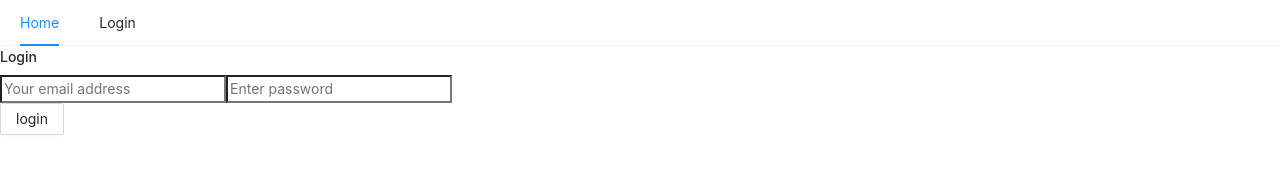
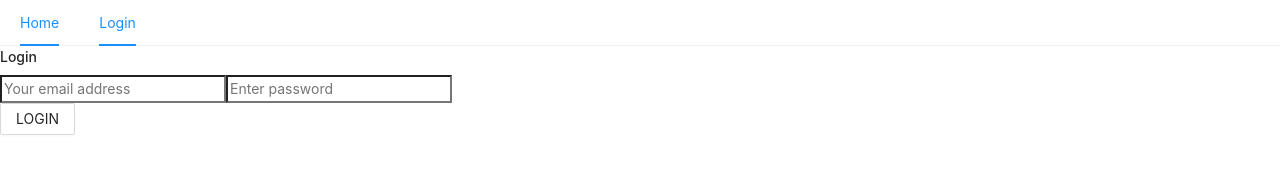
Before and after one commit to ejaycoleman/monitoring, a React (Create React App) app in the folder frontend/: page /login in a window 1280 px wide. Shown: the top 185 px of the page. Built offline with nearby package versions, Linux system fonts and the light colour scheme.

Commit message:
separate component

```diff
--- a/frontend/src/Login.js
+++ /dev/null
@@ -1,68 +0,0 @@
-import React, { Component } from 'react'
-
-import { Button } from 'antd';
-import { Mutation } from 'react-apollo'
-import gql from 'graphql-tag'
-
-const LOGIN_MUTATION = gql`
-  mutation LoginMutation($email: String!, $password: String!) {
-    login(email: $email, password: $password) {
-      token
-    }
-  }
-`
-
-class Login extends Component {
-  state = {
-    email: '',
-    password: '',
-  }
-
-  render() {
-    const { email, password } = this.state
-    return (
-      <div>
-        <h4 className="mv3">Login</h4>
-        <div className="flex flex-column">
-          <input
-            value={email}
-            onChange={e => this.setState({ email: e.target.value })}
-            type="text"
-            placeholder="Your email address"
-          />
-          <input
-            value={password}
-            onChange={e => this.setState({ password: e.target.value })}
-            type="password"
-            placeholder="Enter password"
-          />
-        </div>
-        <div className="flex mt3">
-            <Mutation
-                mutation={LOGIN_MUTATION}
-                variables={{ email, password }}
-                onCompleted={data => this._confirm(data)}
-    >
-                {mutation => (
-                    <Button onClick={mutation}>
-                    login
-                    </Button>
-                )}
-           </Mutation>
-        </div>
-      </div>
-    )
-  }
-
-  _confirm = async data => {
-    this.setState({email: '', password: ''})
-    this._saveUserData(data.login.token)
-    this.props.history.push(`/`)
-  }
-
-  _saveUserData = token => {
-    localStorage.setItem('AUTH_TOKEN', token)
-  }
-}
-
-export default Login
--- /dev/null
+++ b/frontend/src/Login/Login.js
@@ -0,0 +1,39 @@
+import React, { Component } from 'react'
+import { Button } from 'antd';
+
+import { withRouter } from 'react-router-dom'
+
+class Login extends Component {
+  state = {
+    email: '',
+    password: '',
+  }
+
+  render() {
+    const { email, password } = this.state
+    return (
+      <div>
+        <h4 className="mv3">Login</h4>
+        <div className="flex flex-column">
+          <input
+            value={email}
+            onChange={e => this.setState({ email: e.target.value })}
+            type="text"
+            placeholder="Your email address"
+          />
+          <input
+            value={password}
+            onChange={e => this.setState({ password: e.target.value })}
+            type="password"
+            placeholder="Enter password"
+          />
+        </div>
+        <div className="flex mt3">
+           <Button onClick={() => this.props.loginMutation({ email, password }).then(() => this.props.history.push(`/`))}>LOGIN</Button>
+        </div>
+      </div>
+    )
+  }
+}
+
+export default withRouter(Login)
--- /dev/null
+++ b/frontend/src/Login/LoginContainer.js
@@ -0,0 +1,31 @@
+import Login from './Login'
+import { graphql } from 'react-apollo'
+import gql from 'graphql-tag'
+
+const loginMutation = gql`
+    mutation login($email: String!, $password: String!) {
+        login(email: $email, password: $password) {
+            token
+        }
+    }
+`
+
+const CreateContainer =
+    graphql(loginMutation, {
+        props: ({ loading, mutate, ownProps }) => ({
+            loading: loading || ownProps.loading,
+            loginMutation: ({email, password}) => {
+                return mutate({
+                    variables: {
+                        email: email,
+                        password: password,
+                    },
+                    update: (cache, { data: { login } }) => {
+                        localStorage.setItem('AUTH_TOKEN', login.token)
+                    }
+                })
+            }
+        })
+    })(Login)
+
+export default CreateContainer
--- /dev/null
+++ b/frontend/src/Login/index.js
@@ -0,0 +1,2 @@
+import LoginContainer from './LoginContainer'
+export default LoginContainer;
--- a/frontend/src/index.js
+++ b/frontend/src/index.js
@@ -1,54 +1,19 @@
-// import React from 'react';
-// import ReactDOM from 'react-dom';
-// import './index.css';
-// import App from './App';
-// import * as serviceWorker from './serviceWorker';
-
-// ReactDOM.render(
-//   <React.StrictMode>
-//     <App />
-//   </React.StrictMode>,
-//   document.getElementById('root')
-// );
-
-// // If you want your app to work offline and load faster, you can change
-// // unregister() to register() below. Note this comes with some pitfalls.
-// // Learn more about service workers: https://bit.ly/CRA-PWA
-// serviceWorker.unregister();
-
 import React from 'react';
 import ReactDOM from 'react-dom';
 import 'antd/dist/antd.css';
 import App from './App'
-import Login from './Login'
-// import Contact from './Contact'
-
-// import Login from './Login'
-// import Callback from './util/Callback'
-
+import Login from './Login/index'
 import './index.css';
-
-import { BrowserRouter as Router, Route, Link } from "react-router-dom";
-import { Menu } from 'antd';
-
+import { BrowserRouter as Router, Route, Link, Redirect } from "react-router-dom";
+import { Menu, Button } from 'antd';
 import { ApolloClient } from 'apollo-client';
 import { createHttpLink } from 'apollo-link-http';
 import { InMemoryCache } from 'apollo-cache-inmemory';
-
-// import { ApolloClient } from 'apollo-client';
-// import { createHttpLink } from 'apollo-link-http';
-// import { InMemoryCache } from 'apollo-cache-inmemory';
 import { ApolloProvider } from 'react-apollo';
-
-// import authClient from './util/Auth';
-
 import { setContext } from 'apollo-link-context'
 
+
 const authLink = setContext((_, { headers }) => {
-  // if (!authClient.isAuthenticated()) return
-
-  // const token = authLink.getIdToken()
-  // console.log(token)
   const token = localStorage.getItem('token')
   return {
     headers: {
@@ -57,15 +22,6 @@ const authLink = setContext((_, { headers }) => {
     }
   }
 })
-
-// const httpLink = createHttpLink({
-//   uri: 'http://localhost:4000',
-// })
-
-// const client = new ApolloClient({
-//   link: authLink.concat(httpLink),
-//   cache: new InMemoryCache()
-// });
 
 const httpLink = createHttpLink({
   uri: 'http://localhost:4000',
@@ -91,22 +47,14 @@ class AppRouter extends React.Component {
     });
   }
 
-  // async componentDidMount() {
-  //   this.setState({current: window.location.pathname.replace(/\//g, '') === ''? 'home' : window.location.pathname.replace(/\//g, '')})
+  async componentDidMount() {
+    this.setState({current: window.location.pathname.replace(/\//g, '') === ''? 'home' : window.location.pathname.replace(/\//g, '')})
+  }
 
-  //   if (window.location.pathname === '/callback') return;
-  //   try {
-  //     await auth0Client.silentAuth();
-  //     this.forceUpdate();
-  //   } catch (err) {
-  //     if (err.error !== 'login_required') console.log(err.error);
-  //   }
-  // }
-
-  // signOut = () => {
-  //   auth0Client.signOut();
-  //   this.props.history.replace('/');
-  // }
+  signOut = () => {
+    localStorage.removeItem('AUTH_TOKEN')
+    return <Redirect to="/" />
+  }
 
   render() {
     return (
@@ -120,32 +68,21 @@ class AppRouter extends React.Component {
             <Menu.Item key="home">
               <Link to="/">Home</Link>
             </Menu.Item>
-            <Menu.Item key="login">
-              <Link to="/login">Login</Link>
-            </Menu.Item>
-            {/* <Menu.Item style={{float: 'right', marginRight: 10}}>
-              {
-                !auth0Client.isAuthenticated() &&
-                <Button type="primary" onClick={auth0Client.signIn}>Sign In</Button>
-              }
-              {
-                auth0Client.isAuthenticated() &&
-                <div>
-                  <label style={{paddingRight: 10}}>{auth0Client.getProfile().name}</label>
-                  <Button type="danger" onClick={() => this.signOut()}>Sign Out</Button>
-                </div>
-              }
-            </Menu.Item> */}
+            {
+              localStorage.getItem("AUTH_TOKEN") ?
+                <Button type="danger" onClick={() => this.signOut()}>Sign Out</Button>
+              :
+                <Menu.Item key="login">
+                  <Link to="/login">Login</Link>
+                </Menu.Item>
+            }
           </Menu>
           <Route path="/" exact component={App} />
-          {/* <Route path="/contact/" component={Contact} /> */}
           <Route path="/login/" component={Login} />
-          {/* <Route exact path='/callback' component={Callback} />           */}
         </div>
       </Router>
     )
   }
 }
 
-// ReactDOM.render(<ApolloProvider client={client}></ApolloProvider>, document.getElementById('root'));
 ReactDOM.render(<ApolloProvider client={client}><React.StrictMode><AppRouter/></React.StrictMode></ApolloProvider>, document.getElementById('root'))
```
